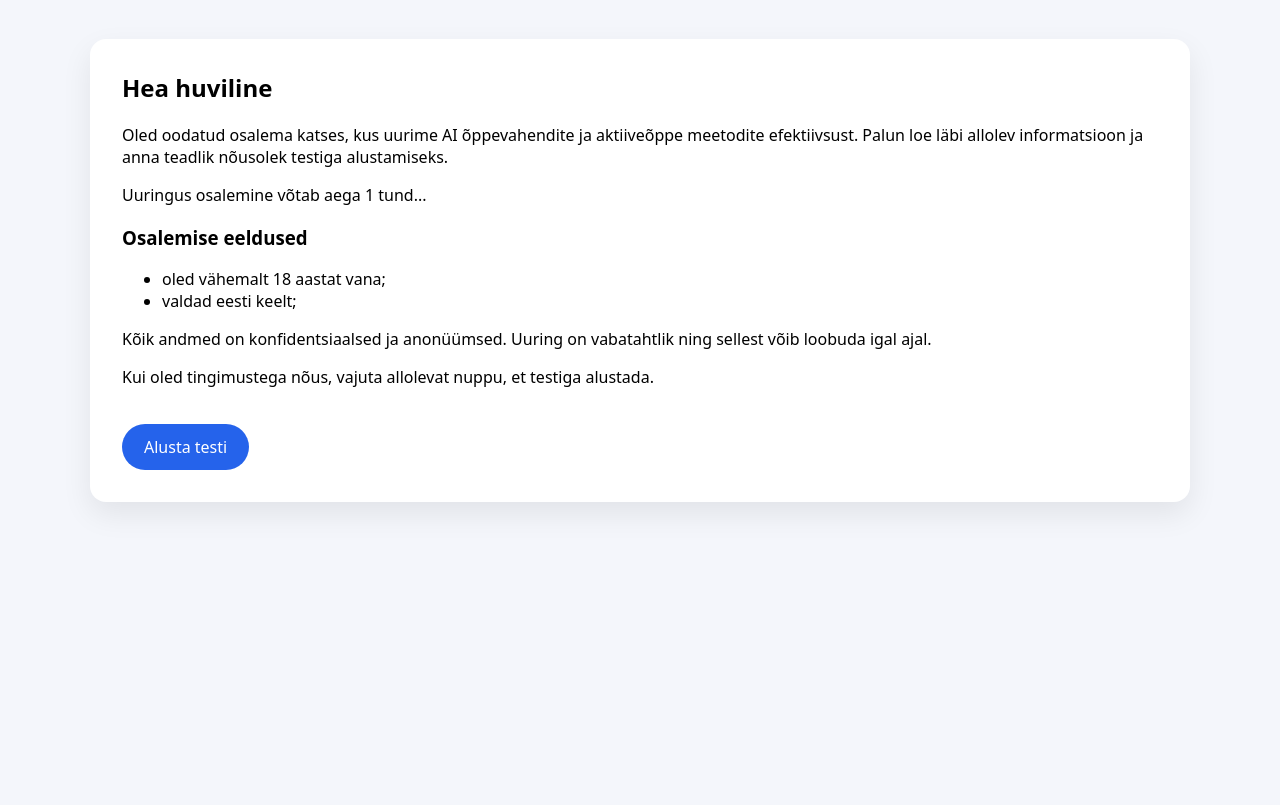
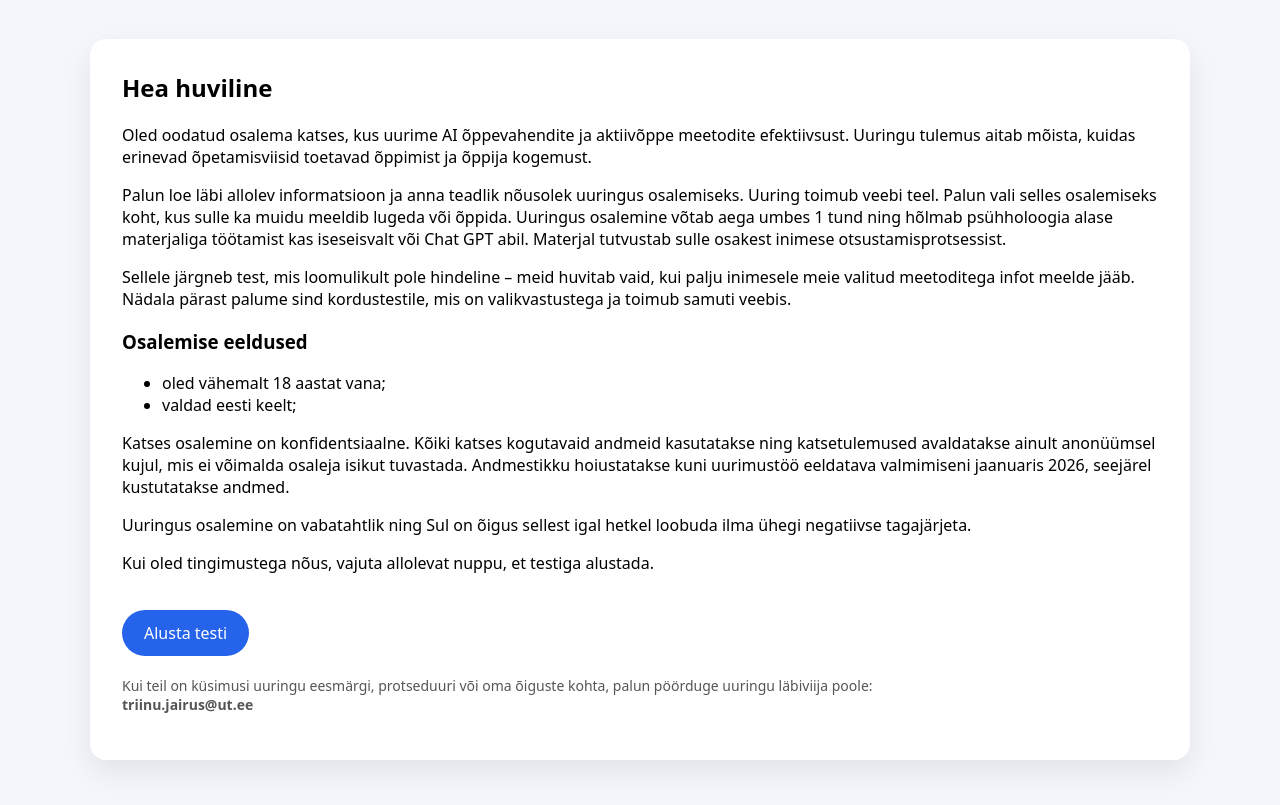
Before and after one commit to ErikReinart/Registreerimisleht, a plain HTML site: page index.html in a window 1280 px wide. Shown: the part 99-904 px from the top of the page. Before the commit the page ends 800 px from the top, so only its background shows below. Drawn offline with Linux system fonts and the light colour scheme.

Commit message:
Revise information about study participation
Updated text for clarity and added details about the study's purpose and participation requirements.

```diff
--- a/index.html
+++ b/index.html
@@ -10,7 +10,6 @@
 <div class="page">
     <header class="top-bar">
         <h1>Katsele registreerumine</h1>
-
     </header>
 
     <main class="card">
@@ -18,28 +17,50 @@
             <h2>Hea huviline</h2>
 
             <p>
-                Oled oodatud osalema katses, kus uurime AI õppevahendite ja aktiiveõppe meetodite efektiivsust.
-                Palun loe läbi allolev informatsioon ja anna teadlik nõusolek testiga alustamiseks.
+                Oled oodatud osalema katses, kus uurime AI õppevahendite ja aktiivõppe meetodite efektiivsust.
+                Uuringu tulemus aitab mõista, kuidas erinevad õpetamisviisid toetavad õppimist ja õppija kogemust.
             </p>
 
-            <p>Uuringus osalemine võtab aega 1 tund...</p>
+            <p>
+                Palun loe läbi allolev informatsioon ja anna teadlik nõusolek uuringus osalemiseks.
+                Uuring toimub veebi teel. Palun vali selles osalemiseks koht, kus sulle ka muidu meeldib lugeda või õppida.
+                Uuringus osalemine võtab aega umbes 1 tund ning hõlmab psühholoogia alase materjaliga töötamist kas iseseisvalt
+                või Chat GPT abil. Materjal tutvustab sulle osakest inimese otsustamisprotsessist.
+            </p>
+
+            <p>
+                Sellele järgneb test, mis loomulikult pole hindeline – meid huvitab vaid, kui palju inimesele meie valitud
+                meetoditega infot meelde jääb. Nädala pärast palume sind kordustestile, mis on valikvastustega ja toimub samuti veebis.
+            </p>
 
             <h3>Osalemise eeldused</h3>
             <ul>
                 <li>oled vähemalt 18 aastat vana;</li>
                 <li>valdad eesti keelt;</li>
-
             </ul>
 
             <p>
-                Kõik andmed on konfidentsiaalsed ja anonüümsed. Uuring on vabatahtlik ning sellest võib loobuda igal ajal.
+                Katses osalemine on konfidentsiaalne. Kõiki katses kogutavaid andmeid kasutatakse ning katsetulemused avaldatakse
+                ainult anonüümsel kujul, mis ei võimalda osaleja isikut tuvastada. Andmestikku hoiustatakse kuni uurimustöö
+                eeldatava valmimiseni jaanuaris 2026, seejärel kustutatakse andmed.
+            </p>
+
+            <p>
+                Uuringus osalemine on vabatahtlik ning Sul on õigus sellest igal hetkel loobuda ilma ühegi negatiivse tagajärjeta.
             </p>
 
             <p>
                 Kui oled tingimustega nõus, vajuta allolevat nuppu, et testiga alustada.
             </p>
 
+            <!-- MUUDA SIIN OMA TESTI LINKI -->
             <a href="test.html" class="start-btn">Alusta testi</a>
+
+            <p style="margin-top: 20px; font-size: 14px; color: #555;">
+                Kui teil on küsimusi uuringu eesmärgi, protseduuri või oma õiguste kohta, palun pöörduge uuringu läbiviija poole:
+                <br>
+                <strong>triinu.jairus@ut.ee</strong>
+            </p>
         </section>
     </main>
 </div>
```
